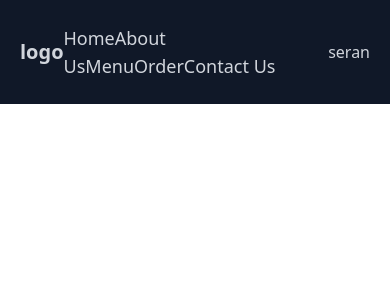
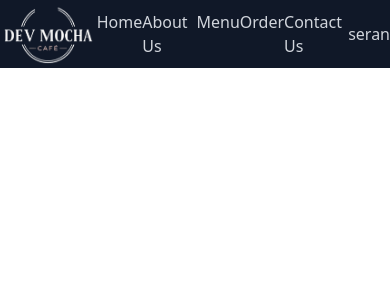
Before and after one commit to Cafe-DeVMocha/user-service, a React (Vite) app: page / in a window 390 px wide. Shown: the top 300 px of the page. Built offline with nearby package versions, Linux system fonts and the light colour scheme.

Commit message:
header responsive adjust

```diff
--- a/src/components/Header.jsx
+++ b/src/components/Header.jsx
@@ -1,4 +1,6 @@
 import { useUser } from "../context/userContext"
+import { Logo } from "./Logo";
+
 
 export default function Header() {
 
@@ -7,12 +9,13 @@ export default function Header() {
 
         <div className=" bg-gray-900 text-gray-300">
 
-            <div className="flex items-center justify-between px-5 py-6 lg:px-16">
-                <div className="text-xl  font-bold">
-                    logo
+            <div className="flex items-center justify-between lg:py-8 lg:px-12  sm:py-7 sm:flex-col md:flex-row">
+                <div className="text-xs font-bold m-1">
+
+                    <Logo height="10px" width="100px" />
                 </div>
 
-                <nav className="text-lg  md:flex sm:px-6 sm:gap-2 gap-6">
+                <nav className="flex sm:px-1 sm:py-2 sm:gap-3 md:gap-6">
                     <a href="#home">Home</a>
                     <a href="#About Us">About Us</a>
                     <a href="#Menu">Menu</a>
@@ -20,7 +23,7 @@ export default function Header() {
                     <a href="#Contact Us">Contact Us</a>
                 </nav>
 
-                <div className="hidden md:flex gap-4" >
+                <div className="hidden md:flex md:gap-4" >
                     < a href="#">LinkedIn</a>
                     < a href="#">LinkedIn</a>
                     < a href="#">LinkedIn</a>
--- /dev/null
+++ b/src/components/Logo.jsx
@@ -0,0 +1,10 @@
+import { useState } from "react"
+import logoImg from "../assets/logo.png"
+
+export const Logo = (props) =>{
+    const [logo,setLogo] = useState(logoImg);
+
+    return(
+        <img src={logo} height={props.height} width={props.width} alt="logo img" />
+    );
+}
```
Also changed, not shown: src/assets/logo.png (added).
